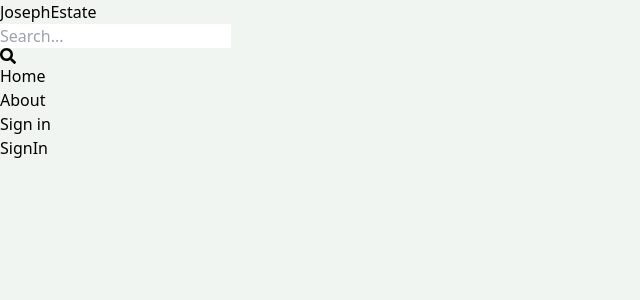
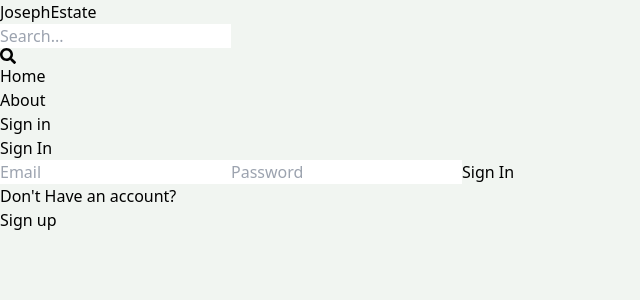
Before and after one commit to JosephVetry/mern-site, a React (Vite) app in the folder client/: page /sign-in in a window 1280 px wide. Shown: the top 300 px of the page, without its empty margins (0-640 px from the left). Built offline with nearby package versions, Linux system fonts and the light colour scheme.

Commit message:
SignIn Page Function Done

```diff
--- a/client/src/pages/SignIn.jsx
+++ b/client/src/pages/SignIn.jsx
@@ -1,7 +1,74 @@
-import React from 'react'
+import { useState } from "react";
+import { Link, useNavigate } from "react-router-dom";
 
 export default function SignIn() {
+  const [ formData, setFormData ] = useState({})
+  const [ error, setError ] = useState(null)
+  const [ loading, setLoading ] = useState(false)
+  const navigate = useNavigate()
+  const handleChange = (e) => {
+    setFormData(
+      {
+        ...formData,
+        [e.target.id]: e.target.value
+      }
+    )
+  }
+  const handleSubmit = async(e) => {
+    e.preventDefault()
+    try {
+      setLoading(true)
+      const res = await fetch('/api/auth/signin', {
+        method: 'POST',
+        headers: {
+          'Content-Type': 'application/json'
+        },
+        body: JSON.stringify(formData)
+      })
+      const data = await res.json()
+      if(data.success === false){
+        setLoading(false)
+        setError(data.message)
+        return
+      }
+      setLoading(false)
+      setError(null)
+      navigate('/')
+    } catch (error) {
+      setLoading(false)
+      setError(error.message)
+    }
+  }
+  console.log(formData)
   return (
-    <div>SignIn</div>
-  )
+    <div className="p3 max-w-lg mx-auto">
+      <h1 className="text-3xl text-center font-semibold my-7">Sign In</h1>
+      <form onSubmit={handleSubmit} className="flex flex-col gap-4">
+        <input
+          type="email"
+          placeholder="Email"
+          className="border p-3 rounded-lg"
+          id="email"
+          onChange={handleChange}
+        />
+        <input
+          type="password"
+          placeholder="Password"
+          className="border p-3 rounded-lg"
+          id="password"
+          onChange={handleChange}
+        />
+        <button disabled={loading} className="bg-slate-700 text-white p-3 rounded-lg uppercase hover:opacity-95 disabled:opacity-80">
+          {loading ? 'Loading...' : 'Sign In'}
+        </button>
+      </form>
+      <div className="flex gap-2 mt-5">
+        <p>Don't Have an account?</p>
+        <Link to={'/sign-up'}>
+          <span className="text-blue-700">Sign up</span>
+        </Link>
+      </div>
+      {error && <p className="text-red-500 mt-5">{error}</p>}
+    </div>
+  );
 }
--- a/client/src/pages/SignUp.jsx
+++ b/client/src/pages/SignUp.jsx
@@ -1,7 +1,7 @@
 import { useState } from "react";
 import { Link, useNavigate } from "react-router-dom";
 
-export default function Signout() {
+export default function SignUp() {
   const [ formData, setFormData ] = useState({})
   const [ error, setError ] = useState(null)
   const [ loading, setLoading ] = useState(false)
@@ -33,7 +33,7 @@
       }
       setLoading(false)
       setError(null)
-      navigate('/signin')
+      navigate('/sign-in')
     } catch (error) {
       setLoading(false)
       setError(error.message)
@@ -71,7 +71,7 @@
       </form>
       <div className="flex gap-2 mt-5">
         <p>Have an account?</p>
-        <Link to={'/signin'}>
+        <Link to={'/sign-in'}>
           <span className="text-blue-700">Sign in</span>
         </Link>
       </div>
```
